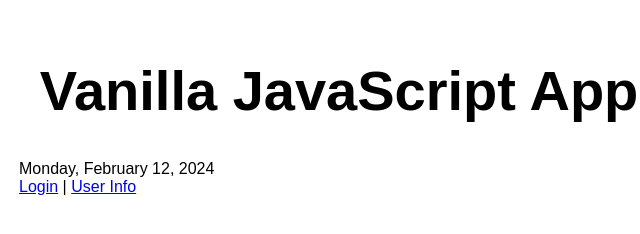
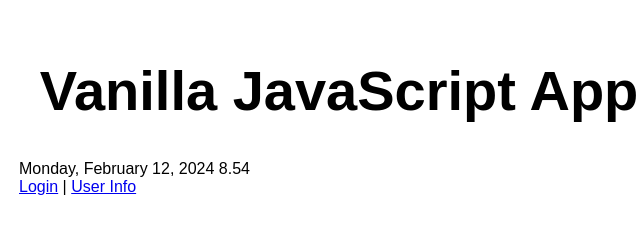
Before and after one commit to HiranthaHettiarachchi/infra, a website: page src/index.html in a window 1280 px wide. Shown: the full height of the page, 301-941 px from the left. Drawn offline with Linux system fonts and the light colour scheme; no server answers.

Commit message:
Update index.html

```diff
--- a/src/index.html
+++ b/src/index.html
@@ -22,7 +22,7 @@ console.log(await getUserInfo());
 <body>
   <main>
     <h1>Vanilla JavaScript App </h1>
-    <div>Monday, February 12, 2024</div>
+    <div>Monday, February 12, 2024 8.54</div>
     <a href="/.auth/login/ims">Login</a> | <a href="/.auth/me">User Info</a>
   </main>
 </body>
```
